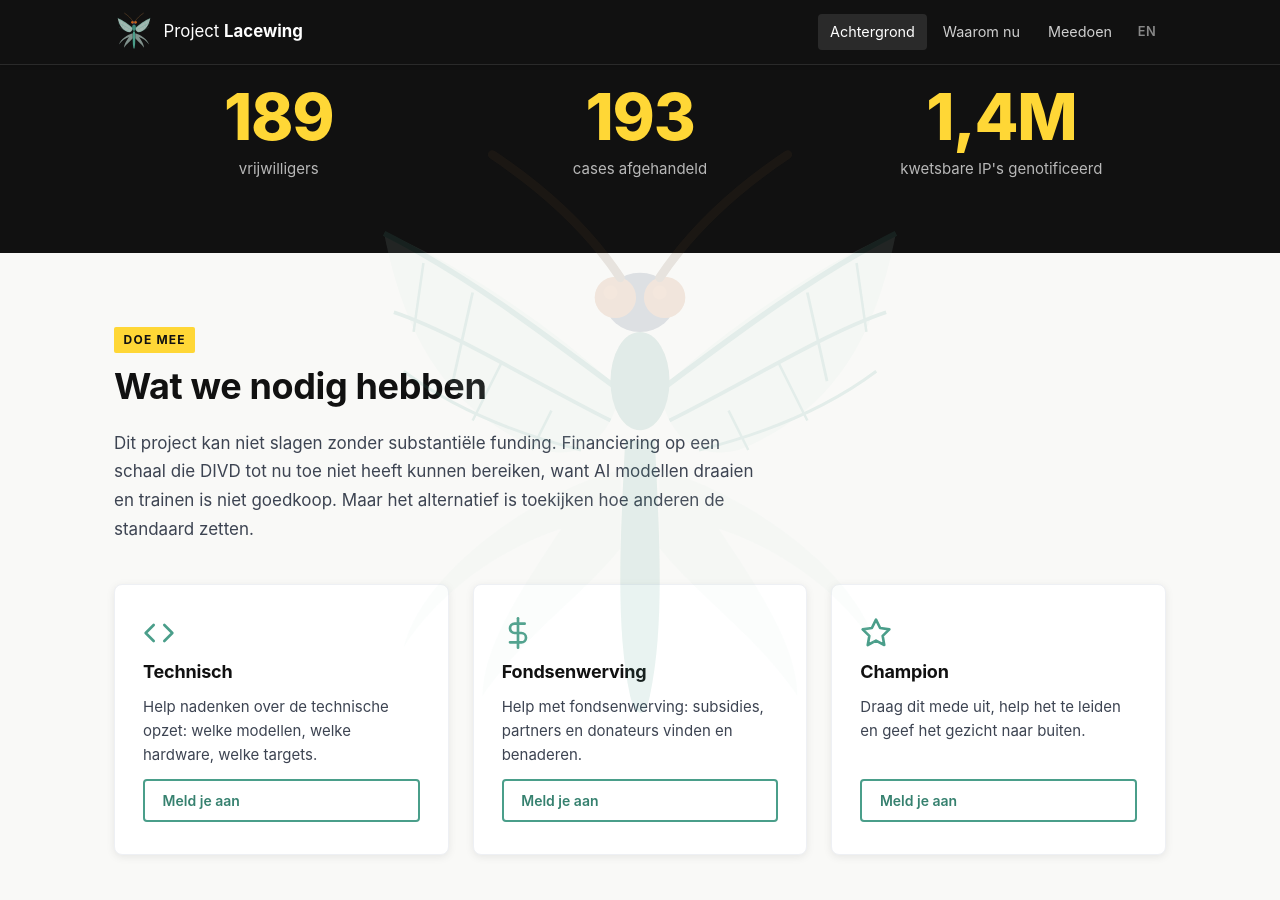
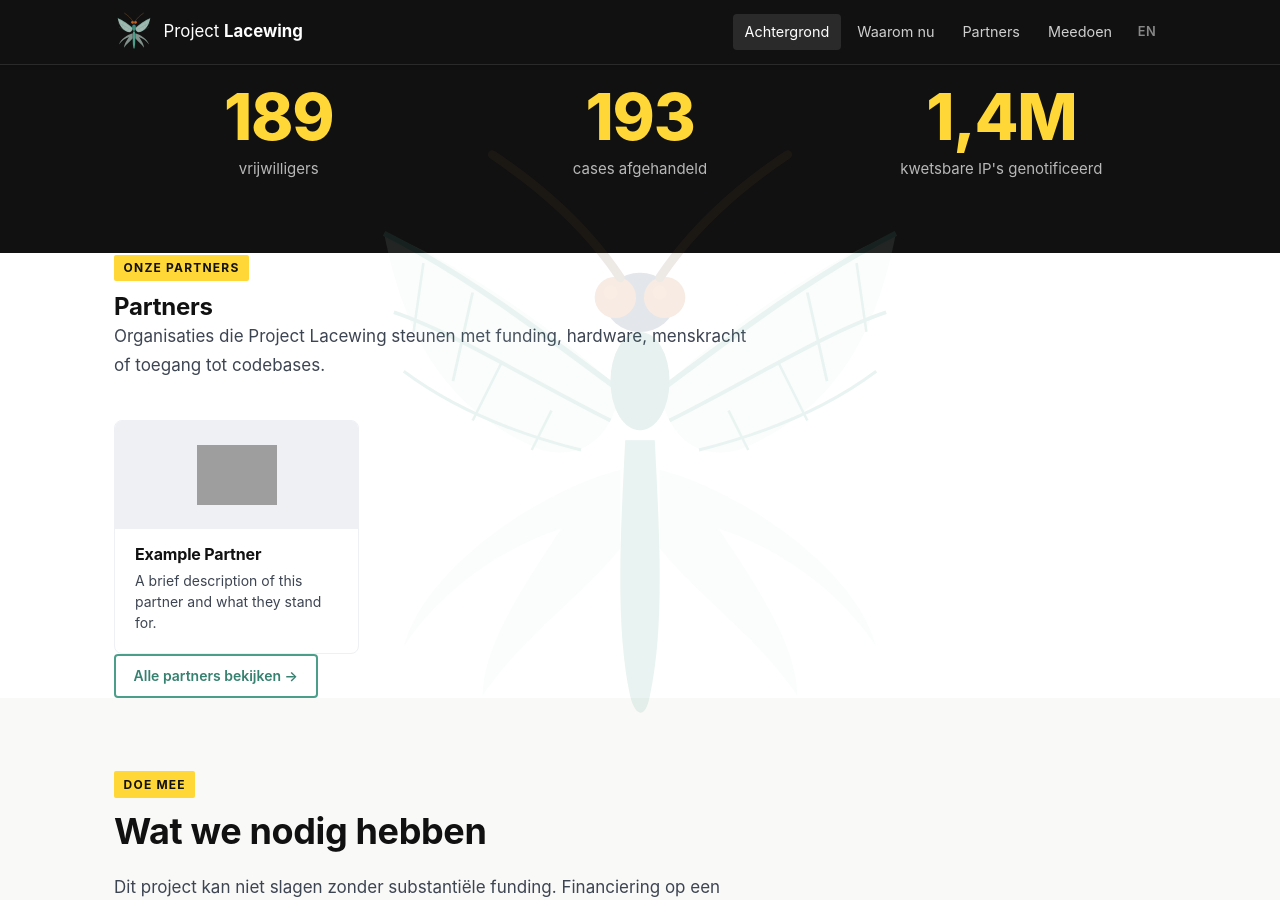
Before and after one commit to DIVD-NL/web-lacewing, a Jekyll site: the page built from index.html, in a window 1280 px wide and 900 px high, scrolled down 2648 px. Built offline with Jekyll 4.4.1, drawn with Linux system fonts in a browser that asks for light colours; grey boxes are pictures that could not be loaded.

Commit message:
Surface partners on homepage and in nav
- Add section-partners.html include to index.html and en/index.html
  (between stats and contribute sections)
- Add Partners nav link to header (nl: /partners/, en: /en/partners/)
- Add "view all partners" button to section-partners.html include
- Add nav_partners, nav_partners_url, partners_view_all strings (nl + en)

Co-Authored-By: Claude Sonnet 4.6 <noreply@anthropic.com>

```diff
--- a/_data/strings.yml
+++ b/_data/strings.yml
@@ -2,6 +2,8 @@ nl:
   # Navigation
   nav_context: "Achtergrond"
   nav_why_now: "Waarom nu"
+  nav_partners: "Partners"
+  nav_partners_url: "/partners/"
   nav_contribute: "Meedoen"
   nav_lang_toggle: "EN"
   nav_lang_toggle_url: "/en/"
@@ -91,6 +93,7 @@ nl:
   partners_h2: "Partners"
   partners_intro: "Organisaties die Project Lacewing steunen met funding, hardware, menskracht of toegang tot codebases."
   partners_empty: "Partners worden binnenkort aangekondigd."
+  partners_view_all: "Alle partners bekijken"
 
   # Footer
   footer_tagline: "Een initiatief van DIVD — Dutch Institute for Vulnerability Disclosure"
@@ -110,6 +113,8 @@ en:
   # Navigation
   nav_context: "Background"
   nav_why_now: "Why now"
+  nav_partners: "Partners"
+  nav_partners_url: "/en/partners/"
   nav_contribute: "Get involved"
   nav_lang_toggle: "NL"
   nav_lang_toggle_url: "/"
@@ -199,6 +204,7 @@ en:
   partners_h2: "Partners"
   partners_intro: "Organisations supporting Project Lacewing with funding, hardware, people, or codebase access."
   partners_empty: "Partners will be announced soon."
+  partners_view_all: "View all partners"
 
   # Footer
   footer_tagline: "A DIVD initiative — Dutch Institute for Vulnerability Disclosure"
--- a/_includes/header.html
+++ b/_includes/header.html
@@ -15,6 +15,7 @@
     <ul class="nav-links" id="nav-links" role="list">
       <li><a href="#{{ s.context_id }}">{{ s.nav_context }}</a></li>
       <li><a href="#{{ s.why_id }}">{{ s.nav_why_now }}</a></li>
+      <li><a href="{{ s.nav_partners_url | relative_url }}">{{ s.nav_partners }}</a></li>
       <li><a href="#{{ s.contribute_id }}" class="nav-cta">{{ s.nav_contribute }}</a></li>
       <li class="nav-lang">
         <a href="{{ s.nav_lang_toggle_url | relative_url }}" hreflang="{% if page.lang == 'en' %}nl{% else %}en{% endif %}">{{ s.nav_lang_toggle }}</a>
--- a/_includes/section-partners.html
+++ b/_includes/section-partners.html
@@ -30,6 +30,9 @@
       </a>
       {% endfor %}
     </div>
+    <p class="partners-all-link">
+      <a href="{{ s.nav_partners_url | relative_url }}" class="btn btn--ghost">{{ s.partners_view_all }} →</a>
+    </p>
   </div>
 </section>
 {% endif %}
--- a/en/index.html
+++ b/en/index.html
@@ -12,4 +12,5 @@ body_class: home
 {% include section-divd.html %}
 {% include section-why-now.html %}
 {% include section-stats.html %}
+{% include section-partners.html %}
 {% include section-contribute.html %}
--- a/index.html
+++ b/index.html
@@ -12,4 +12,5 @@ body_class: home
 {% include section-divd.html %}
 {% include section-why-now.html %}
 {% include section-stats.html %}
+{% include section-partners.html %}
 {% include section-contribute.html %}
```
